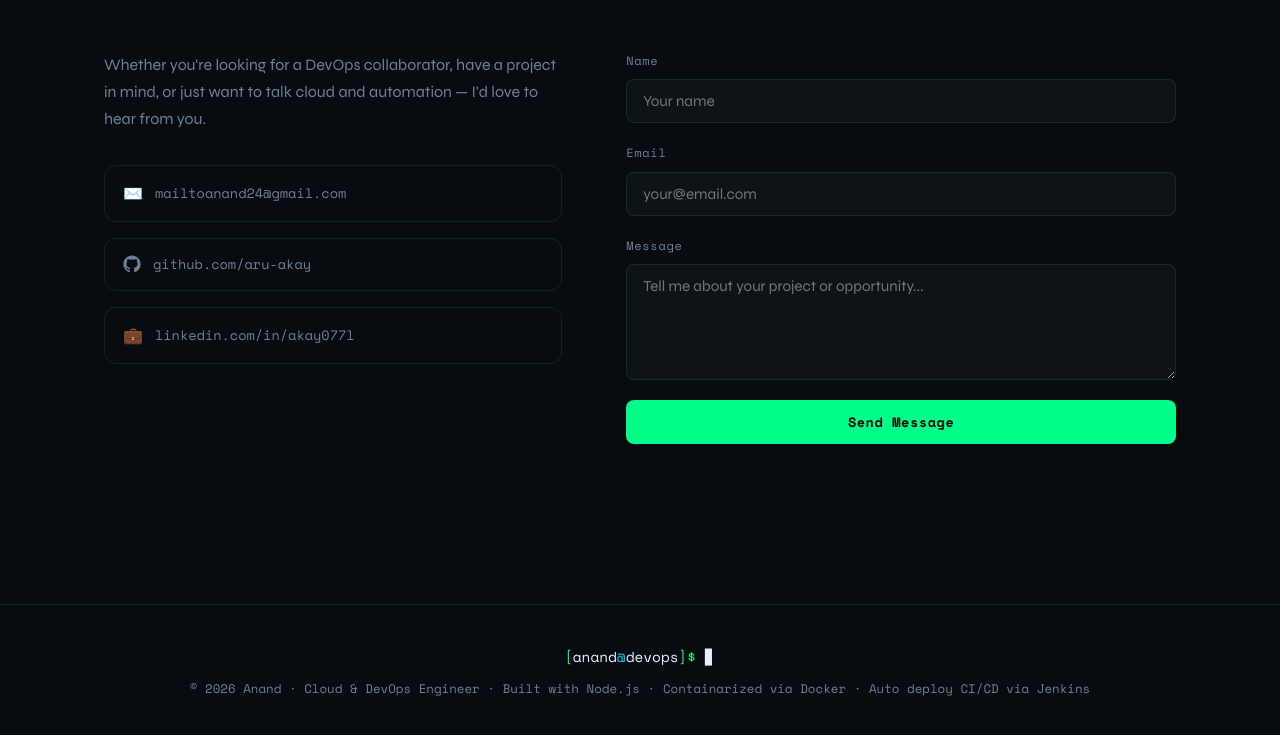
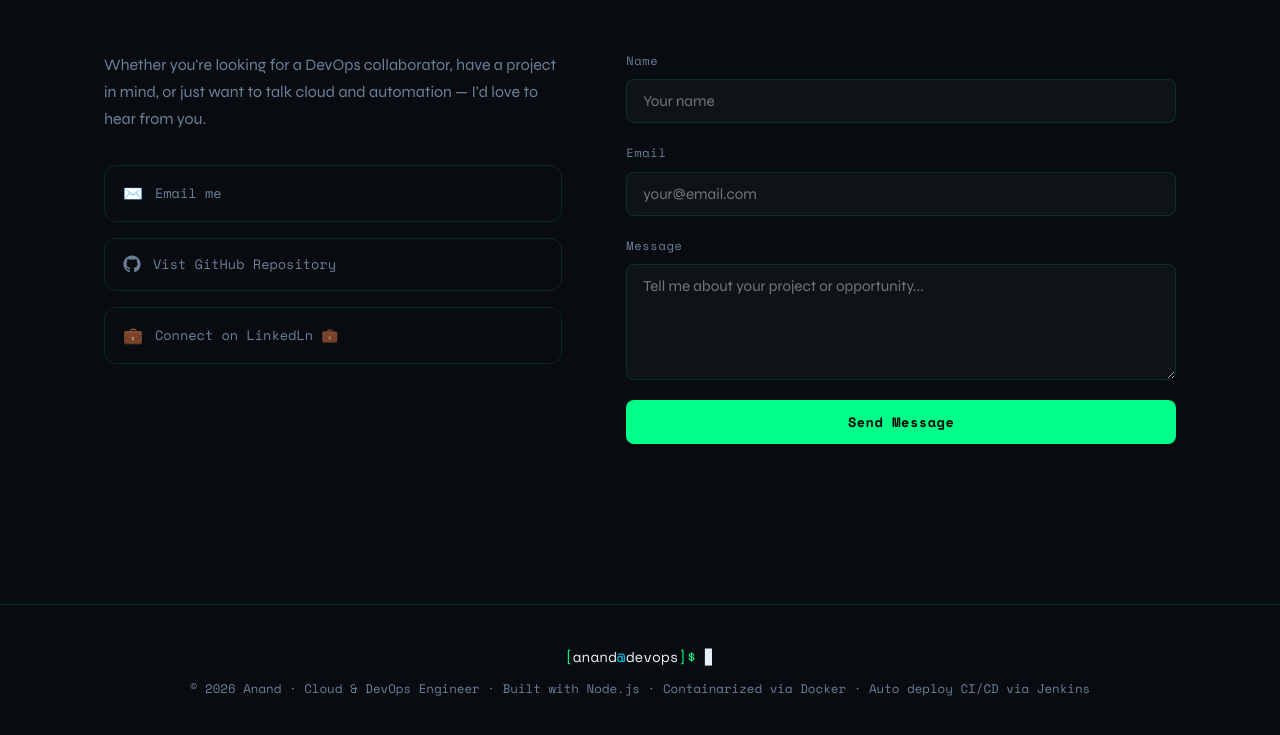
Before and after one commit to aru-akay/Portfolio-latest, a website: page public/index.html in a window 1280 px wide. Shown: the part 5672-6407 px from the top of the page. Drawn offline with nearby package versions, Linux system fonts and the light colour scheme; a script that the page names is missing.

Commit message:
html update

```diff
--- a/public/index.html
+++ b/public/index.html
@@ -326,7 +326,7 @@
       </div>
       <div class="resume-download">
         <p>Want the full picture? Download my resume.</p>
-        <a href="/resume.pdf" download class="btn btn-primary">
+        <a href="/public/resume.pdf" download class="btn btn-primary">
           <svg width="16" height="16" viewBox="0 0 24 24" fill="none" stroke="currentColor" stroke-width="2.5"><path d="M21 15v4a2 2 0 0 1-2 2H5a2 2 0 0 1-2-2v-4"/><polyline points="7 10 12 15 17 10"/><line x1="12" y1="15" x2="12" y2="3"/></svg>
           Download Resume (PDF)
         </a>
@@ -346,17 +346,17 @@
           <div class="contact-links">
             <a href="mailto:mailtoanand24@gmail.com" class="contact-link">
               <span class="cl-icon">✉️</span>
-              <span>mailtoanand24@gmail.com</span>
+              <span>Email me</span>
             </a>
             <a href="https://github.com/aru-akay" target="_blank" rel="noopener" class="contact-link">
               <span class="cl-icon">
                 <svg viewBox="0 0 24 24" fill="currentColor" width="18" height="18"><path d="M12 .5C5.73.5.5 5.73.5 12c0 5.08 3.29 9.38 7.86 10.9.58.1.79-.25.79-.56v-2c-3.2.7-3.88-1.54-3.88-1.54-.52-1.33-1.28-1.68-1.28-1.68-1.05-.72.08-.7.08-.7 1.16.08 1.77 1.19 1.77 1.19 1.03 1.76 2.7 1.25 3.36.96.1-.75.4-1.25.73-1.54-2.55-.29-5.24-1.28-5.24-5.68 0-1.25.45-2.28 1.18-3.08-.12-.29-.51-1.46.11-3.04 0 0 .97-.31 3.17 1.18a11.1 11.1 0 0 1 2.89-.39c.98 0 1.97.13 2.89.39 2.2-1.49 3.17-1.18 3.17-1.18.62 1.58.23 2.75.11 3.04.74.8 1.18 1.83 1.18 3.08 0 4.41-2.7 5.38-5.26 5.67.41.35.78 1.05.78 2.12v3.14c0 .31.21.67.8.56A10.51 10.51 0 0 0 23.5 12C23.5 5.73 18.27.5 12 .5z"/></svg>
               </span>
-              <span>github.com/aru-akay</span>
+              <span>Vist GitHub Repository </span>
             </a>
             <a href="https://linkedin.com/in/akay077l" target="_blank" rel="noopener" class="contact-link">
               <span class="cl-icon">💼</span>
-              <span>linkedin.com/in/akay077l</span>
+              <span>Connect on LinkedLn 💼</span>
             </a>
           </div>
         </div>
```
